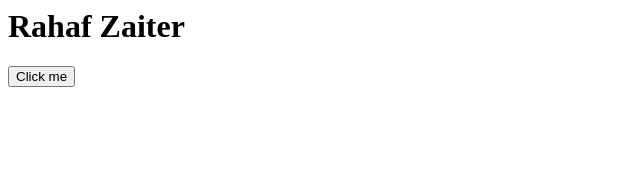
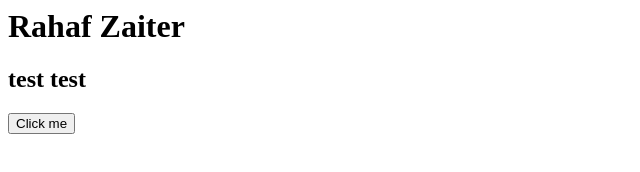
Before and after one commit to rahafzaiter/training, a plain HTML site: page index.html in a window 1280 px wide. Shown: the whole page, without its empty margins (0-640 px from the left). Drawn offline with Linux system fonts and the light colour scheme.

Commit message:
add new p

```diff
--- a/index.html
+++ b/index.html
@@ -1,4 +1,5 @@
 
 <h1>Rahaf Zaiter</h1>
+<h2>test test </h2>
 <button onclick="test()">Click me </button>
 <script src="index.js"></script>
```
